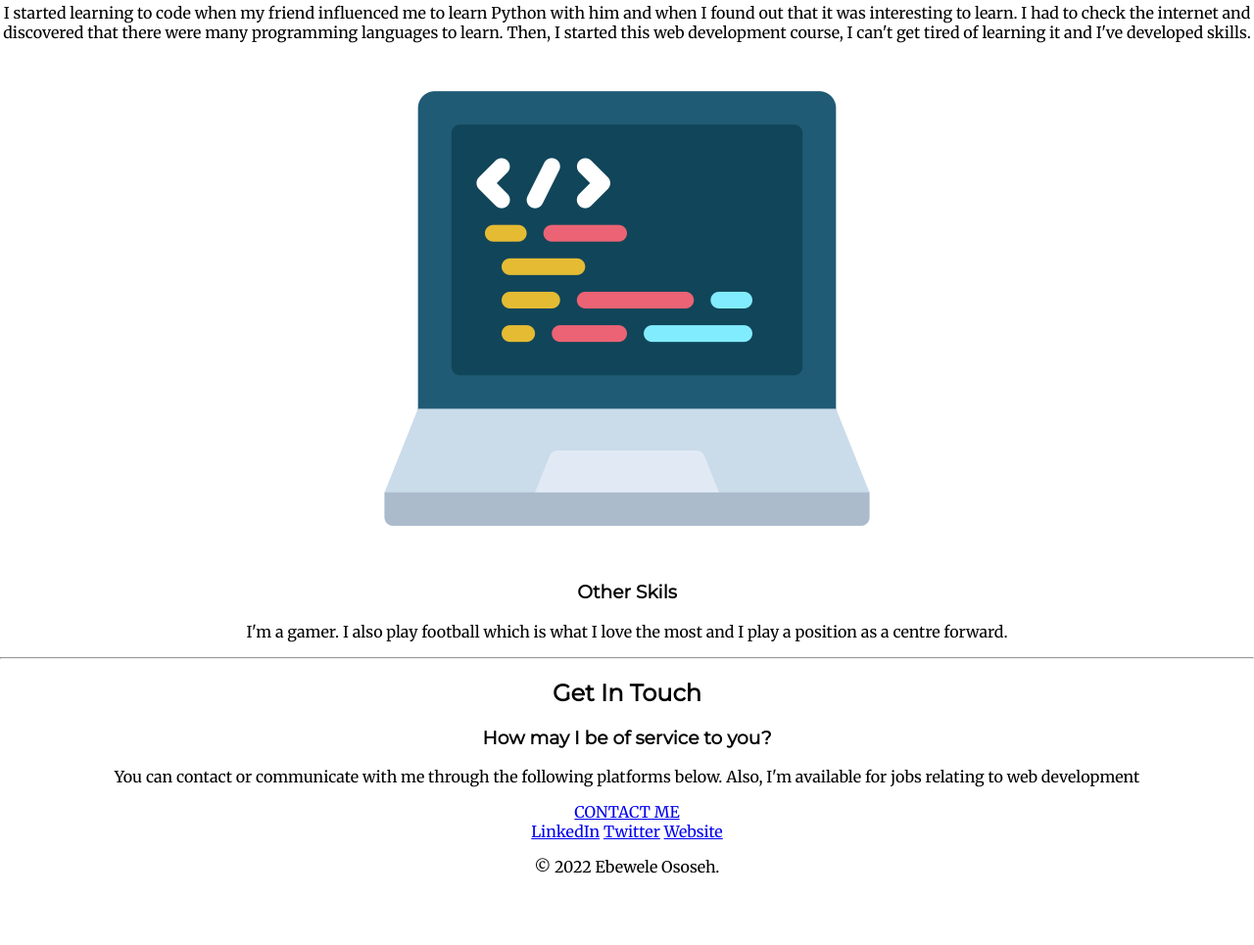
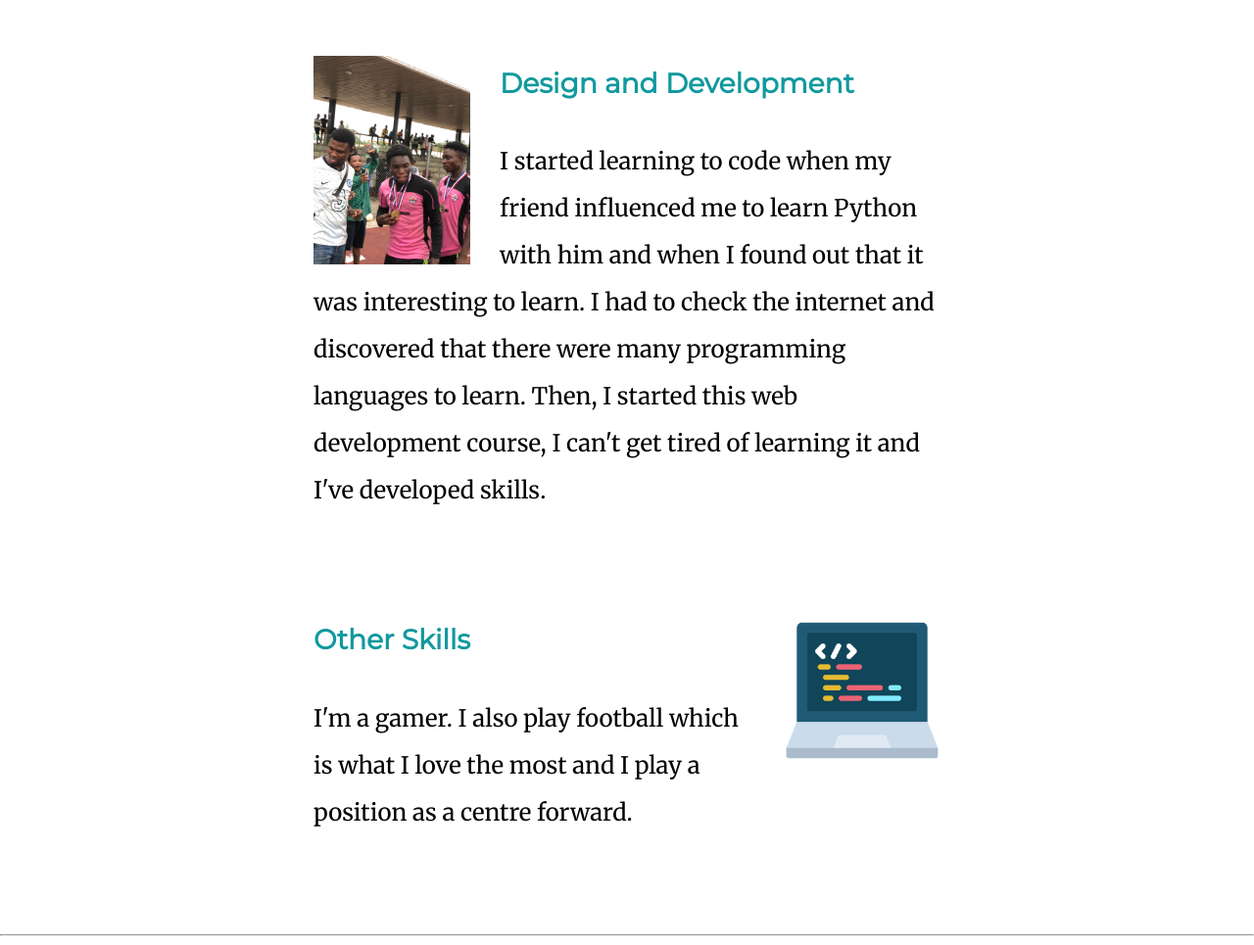
Before and after one commit to Ososeh/My-personal-webpage, a plain HTML site: page index.html in a window 1280 px wide. Shown: the part 1307-2272 px from the top of the page at 98% size. Before the commit the page ends 2218 px from the top, so only its background shows below. Drawn offline with Linux system fonts and the light colour scheme; a web font is replaced by a local one.

Commit message:
Add files via upload

```diff
--- a/css/styles.css
+++ b/css/styles.css
@@ -2,31 +2,54 @@ body {
   margin: 0;
   text-align: center;
   font-family: 'Merriweather', serif;
+  font-size: 150%;
 }
 
 h1 {
-  margin-top: 0;
-  font-family: Sacramento, cursive;
+  color: #66BFBF;
+  font-size: 5.625rem;
+  margin-top: 50px auto 0 auto;
+  font-family: 'Sacramento', cursive;
+  font-weight: normal;
 }
+
 h2 {
+  color: #66BFBF;
+  font-size: 2.5rem;
   font-family: Montserrat, sans-serif;
 }
+
 h3 {
+  color: #11999E;
   font-family: 'Montserrat', serif;
 }
-
+.web-developer{
+  color: #66BFBF;
+}
+.fro{
+  color: #66BFBF;
+  font-weight: normal;
+}
 .top-container {
   background-color: #AEFEFF;
   position: relative;
   padding-top: 100px
 }
-
-.middle-container {
-
+.mountains {
+  position: relative;
+  margin-left: 650px;
 }
 
+.middle-container {}
+
 .bottom-container {
-
+  background-color: #66BFBF;
+}
+.skill-row{
+  width: 50%;
+  margin: 100px auto 100px auto;
+  text-align: left;
+  line-height: 2;
 }
 
 .fro {
@@ -37,7 +60,7 @@ h3 {
   position: absolute;
   height: 160px;
   width: 160px;
-  right: 300px;
+  right: 280px;
   top: 50px;
 }
 
@@ -45,20 +68,29 @@ h3 {
   position: absolute;
   height: 160px;
   width: 160px;
-  left: 300px;
+  left: 280px;
   bottom: 300px;
 }
-.Ososeh{
+
+.Ososeh-img {
   border-radius: 100%;
   height: 200px;
   width: 200px;
 
 }
-.trophy{
-  height: 300px;
-  width: 350px;
+
+.trophy-img {
+width: 25%;
+float: left;
+margin-right: 30px;
+}
+.l {
 
 }
-.skill-row{
-
+.programming-img{
+  width: 25%;
+  float: right;
+  margin-left: 30px;
 }
+.gamer{
+}
--- a/index.html
+++ b/index.html
@@ -15,13 +15,13 @@
   <div class="top-container">
     <img src="Images/clouds.png" alt="cloud-img" class="top-cloud">
     <h1>I'm Ososeh,</h1>
-    <p>a <span class="fro">fro</span>nt end web developer</p>
+    <p class="web-developer">a <span class="fro">fro</span>nt end web developer</p>
     <img src="Images/clouds.png" alt="cloud-img" class="bottom-cloud">
     <img src="Images/mountain.png" alt="mountain-img" class="mountains">
   </div>
   <div class="middle-container">
     <div class="profile">
-      <img src="Images/champion.jpg" alt="Ososeh" class="Ososeh">
+      <img src="Images/champion.jpg" alt="Ososeh" class="Ososeh-img">
       <h2>Hello.</h2>
       <p>I am a front-end developer and a prolific football player. I love to play a lot of video games and I listen to good music.</p>
     </div>
@@ -29,14 +29,14 @@
     <div class="skills">
       <h2>My Skills.</h2>
       <div class="skill-row">
-        <img class="trophy" src="Images/trophy.jpg" alt="Trophy">
+        <img class="trophy-img" src="Images/csc rebels.jpg" alt="Trophy">
         <h3>Design and Development</h3>
-        <p>I started learning to code when my friend influenced me to learn Python with him and when I found out that it was interesting to learn. I had to check the internet and discovered that there were many programming languages to learn. Then, I started this web development course, I can't get tired of learning it and I've developed skills. </p>
+        <p class="l">I started learning to code when my friend influenced me to learn Python with him and when I found out that it was interesting to learn. I had to check the internet and discovered that there were many programming languages to learn. Then, I started this web development course, I can't get tired of learning it and I've developed skills. </p>
       </div>
       <div class="skill-row">
-        <img class="programming" src="Images/programming.png" alt="">
-        <h3>Other Skils</h3>
-        <p>I'm a gamer. I also play football which is what I love the most and I play a position as a centre forward.</p>
+        <img class="programming-img" src="Images/programming.png" alt="">
+        <h3>Other Skills</h3>
+        <p class="gamer">I'm a gamer. I also play football which is what I love the most and I play a position as a centre forward.</p>
       </div>
     </div>
     <hr>
@@ -50,9 +50,9 @@
 
 
   <div class="bottom-container">
-    <a class="footer-link" href="https://www.linkedin.com/">LinkedIn</a>
-    <a class="footer-link" href="https://twitter.com/">Twitter</a>
-    <a class="footer-link" href="https://www.appbrewery.co/">Website</a>
+    <a class="footer-link" href="https://www.linkedin.com/in/ebewele-ososeh-0a2bb61b8/">LinkedIn</a>
+    <a class="footer-link" href="https://twitter.com/Ososeh09">Twitter</a>
+    <a class="footer-link" href="https://github.com/Ososeh">GitHub</a>
     <p>© 2022  Ebewele Ososeh.</p>
   </div>
 
```
Also changed, not shown: Images/csc rebels.jpg (added), Images/victor.jpg (added), Images/victory.jpg (added), Images/winner.jpg (added), calculation.txt (added).
